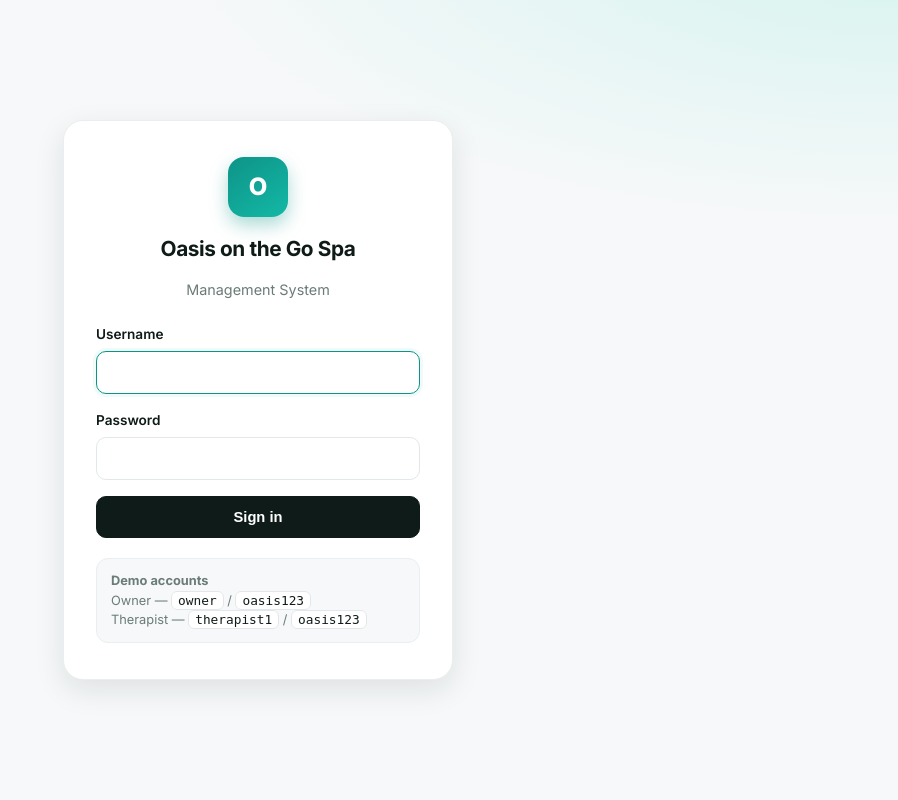
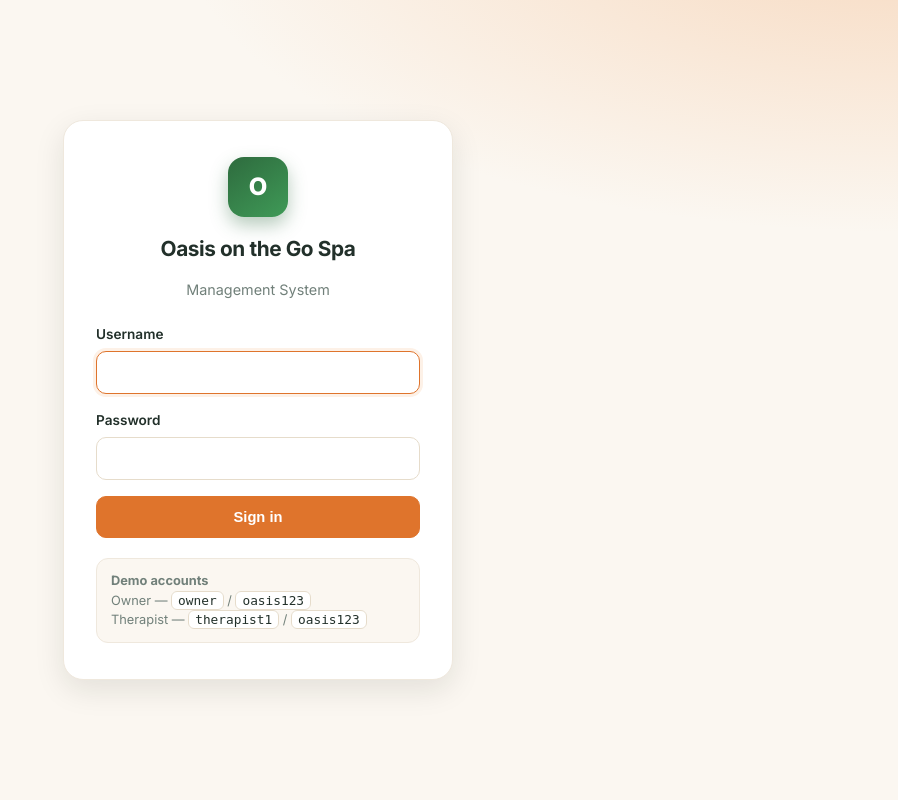
Before and after one commit to BossingKyx/oasis-spa, a Django app: page /login/ in a window 1280 px wide. Shown: the whole page, without its empty margins (382-1280 px from the left). Run offline with Django 5.2, Linux system fonts and the light colour scheme.

Commit message:
Apply Oasis brand palette (orange/green/sage/gold/cream)
Recolor UI to match the spa's banner: orange primary/CTA + active nav,
forest-green logo and Start/Finish actions, sage/gold accents, warm
cream background. Brand theme-color + green app icons.

Co-Authored-By: Claude Opus 4.8 <noreply@anthropic.com>

```diff
--- a/static/css/app.css
+++ b/static/css/app.css
@@ -1,24 +1,24 @@
 /* Oasis on the Go Spa — clean, minimal, polished. Light theme. */
 :root {
-  --bg:        #f6f8f9;
+  --bg:        #fbf7f1;   /* warm cream */
   --card:      #ffffff;
-  --ink:       #0f1b18;
-  --muted:     #6b7b78;
-  --line:      #eaeef0;
-  --line-2:    #e2e8ea;
+  --ink:       #22302a;
+  --muted:     #71807a;
+  --line:      #efe8dd;
+  --line-2:    #e6dccb;
 
-  --accent:    #0d9488;   /* teal-600 — spa accent */
-  --accent-d:  #0b7c72;
-  --accent-soft:#effbf8;
-  --accent-100:#d3f3ee;
+  --accent:    #df742c;   /* brand orange — accent / CTA */
+  --accent-d:  #bd5e1d;
+  --accent-soft:#fdf1e7;
+  --accent-100:#f7d9bf;
 
-  --primary:   #0f1b18;   /* near-black primary buttons (clean look) */
-  --primary-d: #1f2d2a;
+  --primary:   #df742c;   /* brand orange primary buttons */
+  --primary-d: #c2611f;
 
-  --green:     #15a06b; --green-soft:#e7f7ef;
-  --red:       #e0483a; --red-soft:#fdecea;
-  --amber:     #c98a16; --amber-soft:#fbf2dd;
-  --indigo:    #5566d6; --indigo-soft:#eef0fc;
+  --green:     #2e6b3e; --green-soft:#e9f2eb;   /* brand forest green */
+  --red:       #d6492f; --red-soft:#fbe9e5;
+  --amber:     #cf9f15; --amber-soft:#faf0d2;   /* brand gold */
+  --indigo:    #7f9c3c; --indigo-soft:#f0f4e2;  /* brand sage */
 
   --shadow:    0 1px 2px rgba(15,27,24,.04), 0 6px 18px rgba(15,27,24,.05);
   --shadow-lg: 0 10px 30px rgba(15,27,24,.10);
@@ -55,9 +55,9 @@ a:hover { color: var(--accent); }
 }
 .sidebar .brand .logo {
   width: 38px; height: 38px; border-radius: 11px;
-  background: linear-gradient(145deg, var(--accent), #14b8a6);
+  background: linear-gradient(145deg, #2e6b3e, #3f9a57);
   color: #fff; display: grid; place-items: center; font-weight: 800; font-size: 1.1rem;
-  box-shadow: 0 4px 10px rgba(13,148,136,.35);
+  box-shadow: 0 4px 10px rgba(46,107,62,.35);
 }
 .sidebar .brand small { display: block; font-weight: 500; color: var(--muted); font-size: .72rem; letter-spacing: .3px; }
 .sidebar nav { padding: 8px 12px; flex: 1; overflow-y: auto; }
@@ -137,8 +137,8 @@ h2 { font-size: 1.05rem; margin: 26px 0 12px; letter-spacing: -.01em; }
 .btn:hover { background: var(--primary-d); color: #fff; box-shadow: var(--shadow); }
 .btn:active { transform: translateY(1px); }
 .btn svg { width: 17px; height: 17px; stroke-width: 2; }
-.btn.accent { background: var(--accent); border-color: var(--accent); }
-.btn.accent:hover { background: var(--accent-d); }
+.btn.accent { background: var(--green); border-color: var(--green); }
+.btn.accent:hover { background: #245631; border-color: #245631; }
 .btn.outline { background: #fff; color: var(--ink); border: 1px solid var(--line-2); }
 .btn.outline:hover { border-color: var(--accent); color: var(--accent-d); background: var(--accent-soft); }
 .btn.ghost { background: var(--bg); color: var(--ink); border: 1px solid var(--line); }
@@ -213,10 +213,10 @@ ul.checks input { width: auto; accent-color: var(--accent); }
 
 /* ---------- Login ---------- */
 .login-wrap { min-height: 100vh; display: grid; place-items: center; background:
-  radial-gradient(1200px 500px at 100% -10%, #d3f3ee 0, transparent 60%),
-  radial-gradient(900px 500px at -10% 110%, #e7f7ef 0, transparent 55%), var(--bg); padding: 20px; }
+  radial-gradient(1200px 520px at 100% -10%, #f7d9bf 0, transparent 60%),
+  radial-gradient(900px 520px at -10% 110%, #e9f2eb 0, transparent 55%), var(--bg); padding: 20px; }
 .login-card { background: var(--card); border-radius: 20px; padding: 36px 32px; width: 100%; max-width: 390px; box-shadow: var(--shadow-lg); border: 1px solid var(--line); }
-.login-card .logo-big { width: 60px; height: 60px; border-radius: 16px; background: linear-gradient(145deg, var(--accent), #14b8a6); color: #fff; display: grid; place-items: center; font-weight: 800; font-size: 1.5rem; margin: 0 auto 16px; box-shadow: 0 8px 18px rgba(13,148,136,.35); }
+.login-card .logo-big { width: 60px; height: 60px; border-radius: 16px; background: linear-gradient(145deg, #2e6b3e, #3f9a57); color: #fff; display: grid; place-items: center; font-weight: 800; font-size: 1.5rem; margin: 0 auto 16px; box-shadow: 0 8px 18px rgba(46,107,62,.35); }
 .login-card h1 { text-align: center; font-size: 1.3rem; }
 .login-card .tag { text-align: center; color: var(--muted); margin-bottom: 22px; font-size: .9rem; }
 .demo-note { margin-top: 20px; font-size: .8rem; color: var(--muted); background: var(--bg); padding: 12px 14px; border-radius: 12px; border: 1px solid var(--line); }
--- a/templates/registration/login.html
+++ b/templates/registration/login.html
@@ -4,7 +4,7 @@
 <head>
   <meta charset="utf-8">
   <meta name="viewport" content="width=device-width, initial-scale=1">
-  <meta name="theme-color" content="#0f766e">
+  <meta name="theme-color" content="#df742c">
   <title>Sign in — {{ OASIS.COMPANY_NAME }}</title>
   <link rel="preconnect" href="https://fonts.googleapis.com">
   <link rel="preconnect" href="https://fonts.gstatic.com" crossorigin>
--- a/templates/spa/base.html
+++ b/templates/spa/base.html
@@ -4,7 +4,7 @@
 <head>
   <meta charset="utf-8">
   <meta name="viewport" content="width=device-width, initial-scale=1, viewport-fit=cover">
-  <meta name="theme-color" content="#0f766e">
+  <meta name="theme-color" content="#df742c">
   <title>{% block title %}{{ OASIS.COMPANY_NAME }}{% endblock %}</title>
   <link rel="preconnect" href="https://fonts.googleapis.com">
   <link rel="preconnect" href="https://fonts.gstatic.com" crossorigin>
```
Also changed, not shown: static/icons/icon-192.png, static/icons/icon-512.png, static/manifest.webmanifest.
